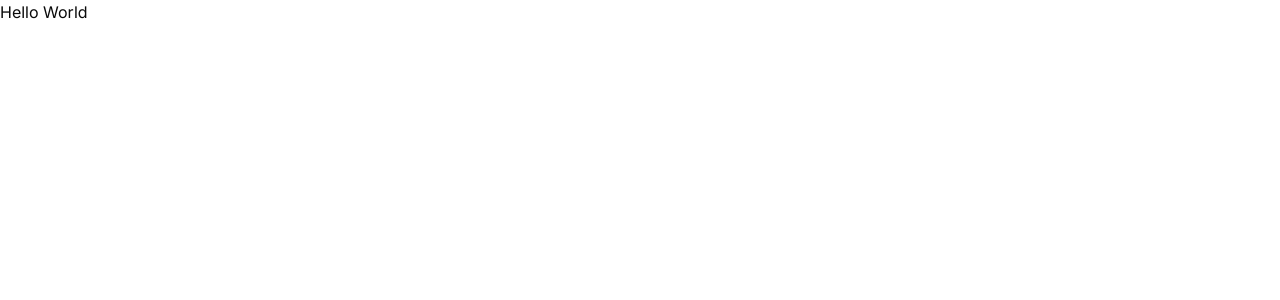
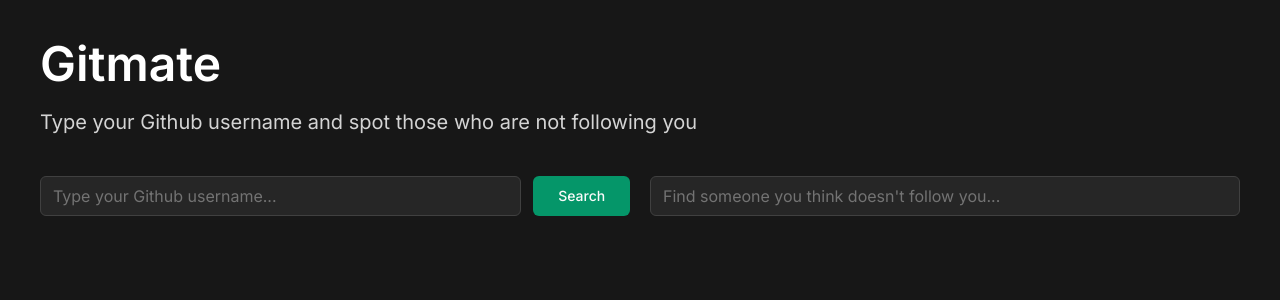
Before and after one commit to eric-figueira/gitspotter, a Next.js app: page / in a window 1280 px wide. Shown: the top 300 px of the page. Built offline with nearby package versions, Linux system fonts and the light colour scheme.

Commit message:
feat: create content component

```diff
--- a/src/app/page.tsx
+++ b/src/app/page.tsx
@@ -1,9 +1,18 @@
-import Image from 'next/image'
+import Content from "@/components/Content";
 
 export default function Home() {
   return (
-    <main>
-      <h1>Hello World</h1>
+    <main className="h-screen bg-neutral-900">
+      <div className="p-10">
+        <div>
+          <h1 className="text-5xl font-semibold text-white">Gitmate</h1>
+          <p className="text-xl text-neutral-300 mt-5">Type your Github username and spot those who are not following you</p>
+        </div>
+
+        <div className="mt-10">
+          <Content />
+        </div>
+      </div>
     </main>
   )
 }
--- /dev/null
+++ b/src/components/Content.tsx
@@ -0,0 +1,64 @@
+'use client'
+
+import { useRef, useState } from "react";
+import { Button } from "./ui/button";
+import { Input } from "./ui/input";
+import axios from "axios";
+import { Skeleton } from "./ui/skeleton";
+
+export default function Content() {
+  const usernameRef = useRef<HTMLInputElement>(null);
+  const [isLoading, setIsLoading] = useState<boolean>();
+  const [user, setUser] = useState();
+
+  const handleSearchUser = async () => {
+    if (usernameRef.current && usernameRef.current.value.trim() !== '') {
+      alert(usernameRef.current!.value);
+      setIsLoading(true);
+      const resp = await axios.get('https://api.github.com/users/eric-figueira');
+      setIsLoading(false);
+      setUser(resp.data);
+    }
+  }
+
+  return (
+    <div className="flex flex-col gap-5">
+      <div className="flex flex-col md:flex-row gap-5">
+        <div className="w-full md:w-1/2 flex flex-row gap-3">
+          <Input
+            className="bg-neutral-800 border-neutral-700 focus:border-neutral-600 text-neutral-200 text-md"
+            placeholder="Type your Github username..."
+            ref={usernameRef}
+          />
+          <Button
+            className="bg-emerald-600 w-28 hover:bg-emerald-600/70"
+            onClick={handleSearchUser}
+          >
+            Search
+          </Button>
+        </div>
+        <div className="w-full md:w-1/2">
+          <Input
+            className="bg-neutral-800 border-neutral-700 text-neutral-200 text-md"
+            placeholder="Find someone you think doesn't follow you..."
+          />
+        </div>
+      </div>
+      <div>
+        {isLoading ? (
+          <div className="flex items-center space-x-4">
+            <Skeleton className="h-12 w-12 rounded-full" />
+            <div className="space-y-2">
+              <Skeleton className="h-4 w-[250px]" />
+              <Skeleton className="h-4 w-[200px]" />
+            </div>
+          </div>
+        ) :
+          <div>
+            {user}
+          </div>
+        }
+      </div>
+    </div>
+  )
+}
--- /dev/null
+++ b/src/components/ui/input.tsx
@@ -0,0 +1,25 @@
+import * as React from "react"
+
+import { cn } from "@/lib/utils"
+
+export interface InputProps
+  extends React.InputHTMLAttributes<HTMLInputElement> {}
+
+const Input = React.forwardRef<HTMLInputElement, InputProps>(
+  ({ className, type, ...props }, ref) => {
+    return (
+      <input
+        type={type}
+        className={cn(
+          "flex h-10 w-full rounded-md border border-input bg-background px-3 py-2 text-sm ring-offset-background file:border-0 file:bg-transparent file:text-sm file:font-medium placeholder:text-muted-foreground focus-visible:outline-none focus-visible:ring-2 focus-visible:ring-ring focus-visible:ring-offset-2 disabled:cursor-not-allowed disabled:opacity-50",
+          className
+        )}
+        ref={ref}
+        {...props}
+      />
+    )
+  }
+)
+Input.displayName = "Input"
+
+export { Input }
```
